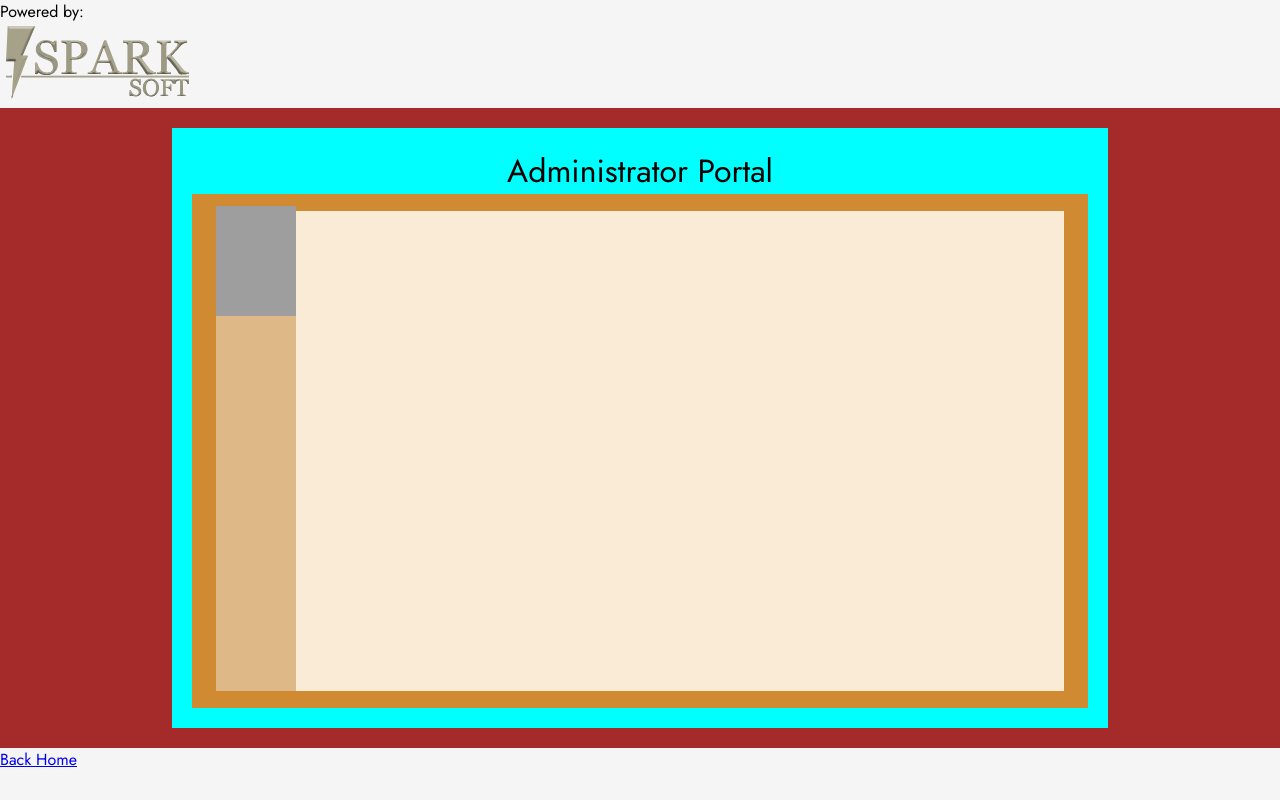
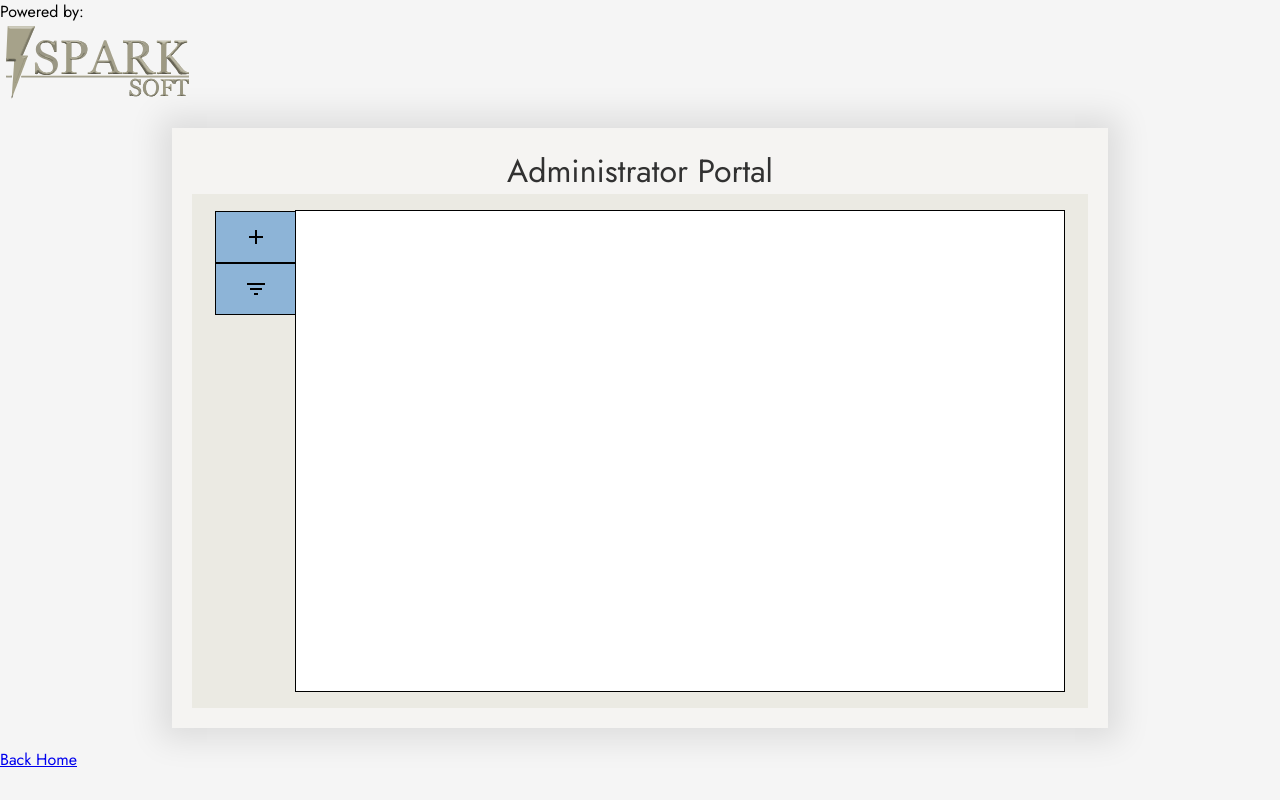
Before and after one commit to SparkinSoftware/TRUBL, a React (Vite) app: page /administrator in a window 1280 px wide. Built offline with nearby package versions, Linux system fonts and the light colour scheme; grey boxes are pictures that could not be loaded.

Commit message:
restructured components, updated css

```diff
--- a/src/components/Administrator/Administrator.jsx
+++ b/src/components/Administrator/Administrator.jsx
@@ -2,6 +2,7 @@ import { useState } from 'react'
 import { Link } from 'react-router-dom'
 import addSymbol from '../assets/symbol_add.svg'
 import addFilter from '../assets/symbol_filter.svg'
+import './administrator.css'
 
 const Administrator =({}) => {
     return (
--- /dev/null
+++ b/src/components/Administrator/administrator.css
@@ -0,0 +1,101 @@
+html, body{
+    height: 100%;
+    width: 100%;
+    background-color: #F5f5f5;
+    font-family: 'Jost', sans-serif;
+}
+
+.administrator-container {
+    height: 80vh;
+    width: 100vw;
+    background-color: #F5f5f5;
+    display: flex;
+    flex-direction: row;
+    justify-content: space-evenly;
+    align-items: center;
+}
+
+.administrator-employees-view {
+    height: 70vh;
+    width: 70vw;
+    background-color: #f5f4f2;
+    box-shadow: 0px 0px 30px 12px rgba(0,0,0,0.10);
+    margin: 20px;
+    padding: 20px;
+    display: flex;
+    flex-direction: column;
+    justify-content: space-evenly;
+    align-items: center;
+}
+
+.administrator-title {
+    font-size: 2rem;
+    color: #313131;
+    text-align: center;
+}
+
+.administrator-outer-container {
+    height: 70vh;
+    width: 70vw;
+    background-color: #ebeae3;
+    display: flex;
+    flex-direction: row;
+    justify-content: center;
+    align-items: center;
+}
+
+.administrator-menu-container {
+    height: 60vh;
+    width: 10vh;
+    background-color: #ebeae3;
+    display: flex;
+    flex-direction: column;
+    justify-content: right;
+}
+
+.administrator-employee-form {
+    height: 50px;
+    width: 10vh;
+    background-color: #8db4d7;
+    border: 1px black solid;
+    display: flex;
+    justify-content: center;
+    align-items: center;
+}
+
+.administrator-employee-form:hover {
+    background-color: #66a2d7;
+}
+
+.administrator-employee-filter {
+    height: 50px;
+    width: 10vh;
+    background-color: #8db4d7;
+    border: 1px black solid;    display: flex;
+    justify-content: center;
+    align-items: center;
+}
+
+.administrator-employee-filter:hover {
+    background-color: #66a2d7;
+}
+
+.administrator-inner-container {
+    height: 60vh;
+    width: 60vw;
+    background-color: white;
+    border: 1px black solid;
+}
+
+.material-symbols-outlined {
+  font-variation-settings:
+  'FILL' 0,
+  'wght' 400,
+  'GRAD' 0,
+  'opsz' 24
+}
+
+.administrator-symbol {
+    max-width: 100%;
+    height: auto;
+}
--- a/src/components/Technician/Technician.jsx
+++ b/src/components/Technician/Technician.jsx
@@ -1,5 +1,6 @@
 import { useState } from 'react'
 import { Link } from 'react-router-dom'
+import './technician.css'
 
 const Technician =({}) => {
     return (
--- /dev/null
+++ b/src/components/Technician/technician.css
@@ -0,0 +1,45 @@
+.technician-container {
+    height: 80vh;
+    width: 100vw;
+    background-color: #F5f5f5;
+    display: flex;
+    flex-direction: row;
+    justify-content: space-evenly;
+    align-items: center;
+}
+
+.technician-unassignedTickets {
+    height: 70vh;
+    width: 40vw;
+    background-color: #f5f4f2;
+    box-shadow: 0px 0px 30px 12px rgba(0,0,0,0.10);    margin: 20px;
+    padding: 20px;
+    display: flex;
+    flex-direction: column;
+    justify-content: space-evenly;
+    align-items: center;
+}
+
+.technician-assignedTickets {
+    height: 70vh;
+    width: 40vw;
+    background-color: #f5f4f2;
+    box-shadow: 0px 0px 30px 12px rgba(0,0,0,0.10);    margin: 20px;
+    padding: 20px;
+    display: flex;
+    flex-direction: column;
+    justify-content: space-evenly;
+    align-items: center;
+}
+
+.technician-title {
+    font-size: 2rem;
+    text-align: center;
+}
+
+.technician-ticketContainer {
+    height: 60vh;
+    width: 40vw;
+    background-color: white;
+    border: 1px black solid;
+}
--- a/src/index.css
+++ b/src/index.css
@@ -1,133 +1,5 @@
 
-/* jesse's css for Technician component START*/
-
-.technician-container {
-    height: 80vh;
-    width: 100vw;
-    background-color:brown;
-    display: flex;
-    flex-direction: row;
-    justify-content: space-evenly;
-    align-items: center;
-}
-
-.technician-unassignedTickets {
-    height: 70vh;
-    width: 40vw;
-    background-color: aqua;
-    margin: 20px;
-    padding: 20px;
-    display: flex;
-    flex-direction: column;
-    justify-content: space-evenly;
-    align-items: center;
-}
-
-.technician-assignedTickets {
-    height: 70vh;
-    width: 40vw;
-    background-color: orange;
-    margin: 20px;
-    padding: 20px;
-    display: flex;
-    flex-direction: column;
-    justify-content: space-evenly;
-    align-items: center;
-}
-
-.technician-title {
-    font-size: xx-large;
-    text-align: center;
-}
-
-.technician-ticketContainer {
-    height: 60vh;
-    width: 40vw;
-    background-color: antiquewhite;
-}
-
-.administrator-container {
-    height: 80vh;
-    width: 100vw;
-    background-color:brown;
-    display: flex;
-    flex-direction: row;
-    justify-content: space-evenly;
-    align-items: center;
-}
-
-.administrator-employees-view {
-    height: 70vh;
-    width: 70vw;
-    background-color: aqua;
-    margin: 20px;
-    padding: 20px;
-    display: flex;
-    flex-direction: column;
-    justify-content: space-evenly;
-    align-items: center;
-}
-
-.administrator-title {
-    font-size: xx-large;
-    text-align: center;
-}
-
-.administrator-outer-container {
-    height: 70vh;
-    width: 70vw;
-    background-color: rgb(208, 139, 50);
-    display: flex;
-    flex-direction: row;
-    justify-content: center;
-    align-items: center;
-}
-
-.administrator-menu-container {
-    height: 60vh;
-    width: 10vh;
-    background-color: burlywood;
-    display: flex;
-    flex-direction: column;
-    justify-content: right;
-}
-
-.administrator-employee-form {
-    height: 50px;
-    width: 10vh;
-    background-color: springgreen;
-    display: flex;
-    justify-content: center;
-    align-items: center;
-}
-
-.administrator-employee-filter {
-    height: 50px;
-    width: 10vh;
-    background-color: rgb(6, 117, 62);
-    display: flex;
-    justify-content: center;
-    align-items: center;
-}
-
-.administrator-inner-container {
-    height: 60vh;
-    width: 60vw;
-    background-color: antiquewhite;
-}
-
-.material-symbols-outlined {
-  font-variation-settings:
-  'FILL' 0,
-  'wght' 400,
-  'GRAD' 0,
-  'opsz' 24
-}
-
-.administrator-symbol {
-    max-width: 100%;
-    height: auto;
-}
+/* jesse's css for Technician component moved to component folders*/
 
 *{
     margin: 0;
```
Also changed, not shown: src/components/Administrator.jsx (deleted, +0 -32 lines), src/components/Technician.jsx (deleted, +0 -26 lines), src/components/assets/symbol_add.svg (renamed from src/assets/symbol_add.svg), src/components/assets/symbol_filter.svg (renamed from src/assets/symbol_filter.svg).
